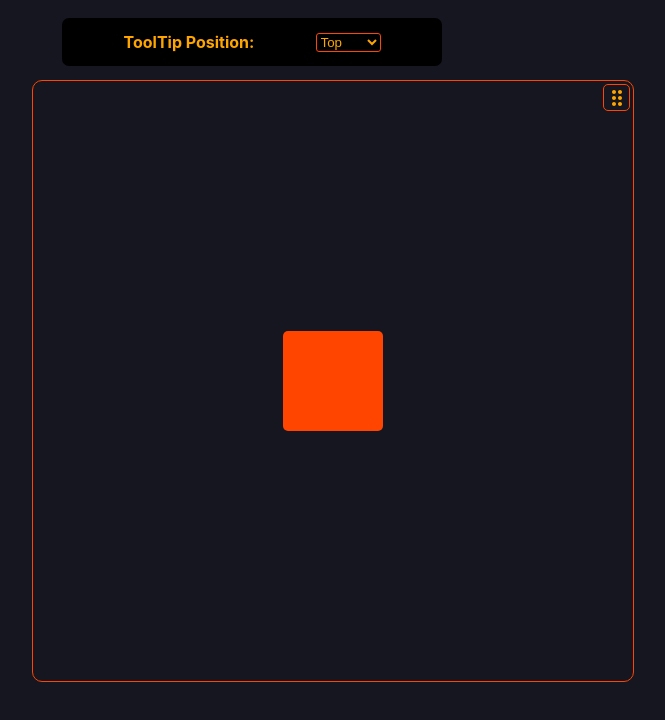
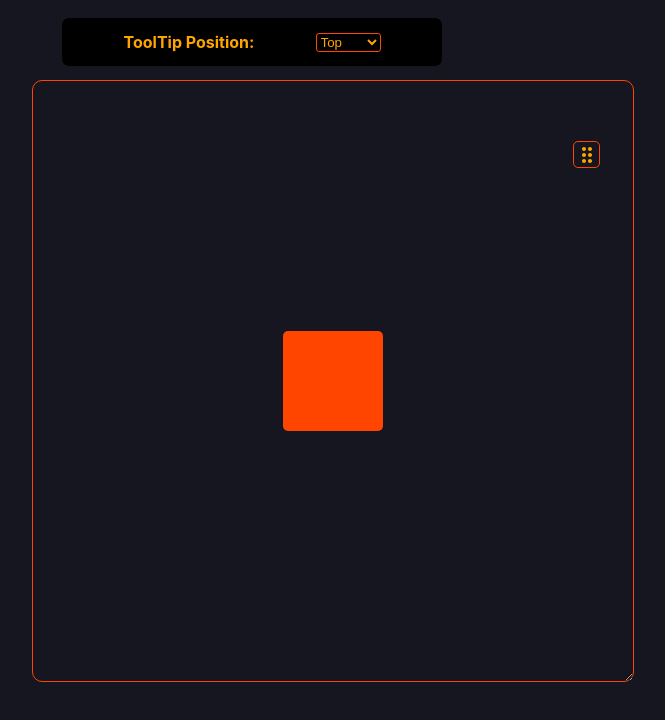
Before and after one commit to r0sen-ritter/drggr, a React (Vite) app: page / in a window 1280 px wide. Shown: the top 720 px of the page, without its empty margins (388-1053 px from the left). Built offline with nearby package versions, Linux system fonts and the light colour scheme.

Commit message:
resizing

```diff
--- a/src/components/Container.tsx
+++ b/src/components/Container.tsx
@@ -100,6 +100,75 @@ const Container: React.FC<{ toolTipPos: string }> = ({ toolTipPos }) => {
   } | null>(null);
   const [containerDragging, setContainerDragging] = useState(false);
 
+  const [resizing, setResizing] = useState(false);
+  const [resizeHandle, setResizeHandle] = useState("");
+  const [initialMousePos, setInitialMousePos] = useState({ x: 0, y: 0 });
+
+  const [containerWidth, setContainerWidth] = useState(600);
+  const [containerHeight, setContainerHeight] = useState(600);
+
+  const onResizeMouseDown = (handle: string, e: MouseEvent<HTMLDivElement>) => {
+    if (e.button !== 0) return;
+    setResizing(true);
+    setResizeHandle(handle);
+    setInitialMousePos({ x: e.clientX, y: e.clientY });
+    setContainerWidth(containerRef.current?.offsetWidth || 0);
+    setContainerHeight(containerRef.current?.offsetHeight || 0);
+    e.stopPropagation();
+    e.preventDefault();
+  };
+  const onResizeMouseMove = (e: globalThis.MouseEvent) => {
+    if (!resizing) return;
+    let dx = e.clientX - initialMousePos.x;
+    let dy = e.clientY - initialMousePos.y;
+    let newWidth = containerWidth;
+    let newHeight = containerHeight;
+
+    if (resizeHandle.includes("left")) {
+      newWidth -= dx;
+      containerRef.current?.style.setProperty(
+        "left",
+        `${containerPos.x + dx}px`
+      );
+    }
+    if (resizeHandle.includes("right")) newWidth += dx;
+    if (resizeHandle.includes("top")) {
+      newHeight -= dy;
+      containerRef.current?.style.setProperty(
+        "top",
+        `${containerPos.y + dy}px`
+      );
+    }
+    if (resizeHandle.includes("bottom")) newHeight += dy;
+
+    containerRef.current?.style.setProperty("width", `${newWidth}px`);
+    containerRef.current?.style.setProperty("height", `${newHeight}px`);
+
+    e.stopPropagation();
+    e.preventDefault();
+  };
+
+  const onResizeMouseUp = (e: globalThis.MouseEvent) => {
+    setResizing(false);
+    e.stopPropagation();
+    e.preventDefault();
+
+    if (containerRef.current) {
+      setContainerWidth(containerRef.current.offsetWidth);
+      setContainerHeight(containerRef.current.offsetHeight);
+    }
+  };
+
+  useEffect(() => {
+    document.addEventListener("mousemove", onResizeMouseMove);
+    document.addEventListener("mouseup", onResizeMouseUp);
+
+    return () => {
+      document.removeEventListener("mousemove", onResizeMouseMove);
+      document.removeEventListener("mouseup", onResizeMouseUp);
+    };
+  }, [resizing, onResizeMouseMove, onResizeMouseUp]);
+
   const onContainerMouseDown = (e: MouseEvent<HTMLDivElement>) => {
     if (e.button !== 0) return;
     var posX = e.clientX - containerPos.x;
@@ -160,8 +229,8 @@ const Container: React.FC<{ toolTipPos: string }> = ({ toolTipPos }) => {
     if (!dragging || !rel) return;
     let newX = e.clientX - rel.x;
     let newY = e.clientY - rel.y;
-    newX = Math.max(0, Math.min(600 - 100, newX));
-    newY = Math.max(0, Math.min(600 - 100, newY));
+    newX = Math.max(0, Math.min(containerWidth - 100, newX));
+    newY = Math.max(0, Math.min(containerHeight - 100, newY));
     setPos({
       x: newX,
       y: newY,
@@ -175,6 +244,21 @@ const Container: React.FC<{ toolTipPos: string }> = ({ toolTipPos }) => {
     e.stopPropagation();
     e.preventDefault();
   };
+
+  useEffect(() => {
+    const handleResize = () => {
+      if (containerRef.current) {
+        setContainerWidth(containerRef.current.offsetWidth);
+        setContainerHeight(containerRef.current.offsetHeight);
+      }
+    };
+
+    containerRef.current?.addEventListener("resize", handleResize);
+
+    return () => {
+      containerRef.current?.removeEventListener("resize", handleResize);
+    };
+  }, []);
 
   useEffect(() => {
     document.addEventListener("mousemove", onMouseMove);
@@ -197,6 +281,8 @@ const Container: React.FC<{ toolTipPos: string }> = ({ toolTipPos }) => {
         borderRadius: "10px",
         left: `${containerPos.x}px`,
         top: `${containerPos.y}px`,
+        resize: "both",
+        overflow: "auto",
       }}
     >
       <div
@@ -207,9 +293,9 @@ const Container: React.FC<{ toolTipPos: string }> = ({ toolTipPos }) => {
           border: "solid 1px orangered",
           cursor: "move",
           borderRadius: "5px",
-          left: "95%",
-          top: "0.5%",
-          position: "relative",
+          left: "90%",
+          top: "10%",
+          position: "absolute",
           display: "flex",
           alignItems: "center",
           justifyContent: "space-evenly",
@@ -225,7 +311,6 @@ const Container: React.FC<{ toolTipPos: string }> = ({ toolTipPos }) => {
           height: "100px",
           width: "100px",
           backgroundColor: "orangered",
-
           borderRadius: "5px",
           position: "absolute",
           left: `${pos.x}px`,
@@ -240,6 +325,94 @@ const Container: React.FC<{ toolTipPos: string }> = ({ toolTipPos }) => {
           containerRef={containerRef}
         />
       )}
+
+      <div
+        onMouseDown={(e) => onResizeMouseDown("top-left", e)}
+        style={{
+          position: "absolute",
+          top: 0,
+          left: 0,
+          width: "10px",
+          height: "10px",
+          cursor: "nwse-resize",
+        }}
+      />
+      <div
+        onMouseDown={(e) => onResizeMouseDown("top", e)}
+        style={{
+          position: "absolute",
+          top: 0,
+          left: "5%",
+          width: "90%",
+          height: "10px",
+          cursor: "ns-resize",
+        }}
+      />
+      <div
+        onMouseDown={(e) => onResizeMouseDown("top-right", e)}
+        style={{
+          position: "absolute",
+          top: 0,
+          right: 0,
+          width: "10px",
+          height: "10px",
+          cursor: "nesw-resize",
+        }}
+      />
+      <div
+        onMouseDown={(e) => onResizeMouseDown("right", e)}
+        style={{
+          position: "absolute",
+
+          right: 0,
+          width: "10px",
+          height: "90%",
+          cursor: "ew-resize",
+        }}
+      />
+      <div
+        onMouseDown={(e) => onResizeMouseDown("bottom-right", e)}
+        style={{
+          position: "absolute",
+          bottom: 0,
+          right: 0,
+          width: "10px",
+          height: "10px",
+          cursor: "nwse-resize",
+        }}
+      />
+      <div
+        onMouseDown={(e) => onResizeMouseDown("bottom", e)}
+        style={{
+          position: "absolute",
+          bottom: 0,
+          left: "5%",
+          width: "90%",
+          height: "10px",
+          cursor: "ns-resize",
+        }}
+      />
+      <div
+        onMouseDown={(e) => onResizeMouseDown("bottom-left", e)}
+        style={{
+          position: "absolute",
+          bottom: 0,
+          left: 0,
+          width: "10px",
+          height: "10px",
+          cursor: "nesw-resize",
+        }}
+      />
+      <div
+        onMouseDown={(e) => onResizeMouseDown("left", e)}
+        style={{
+          position: "absolute",
+          left: 0,
+          width: "10px",
+          height: "90%",
+          cursor: "ew-resize",
+        }}
+      />
     </div>
   );
 };
```
